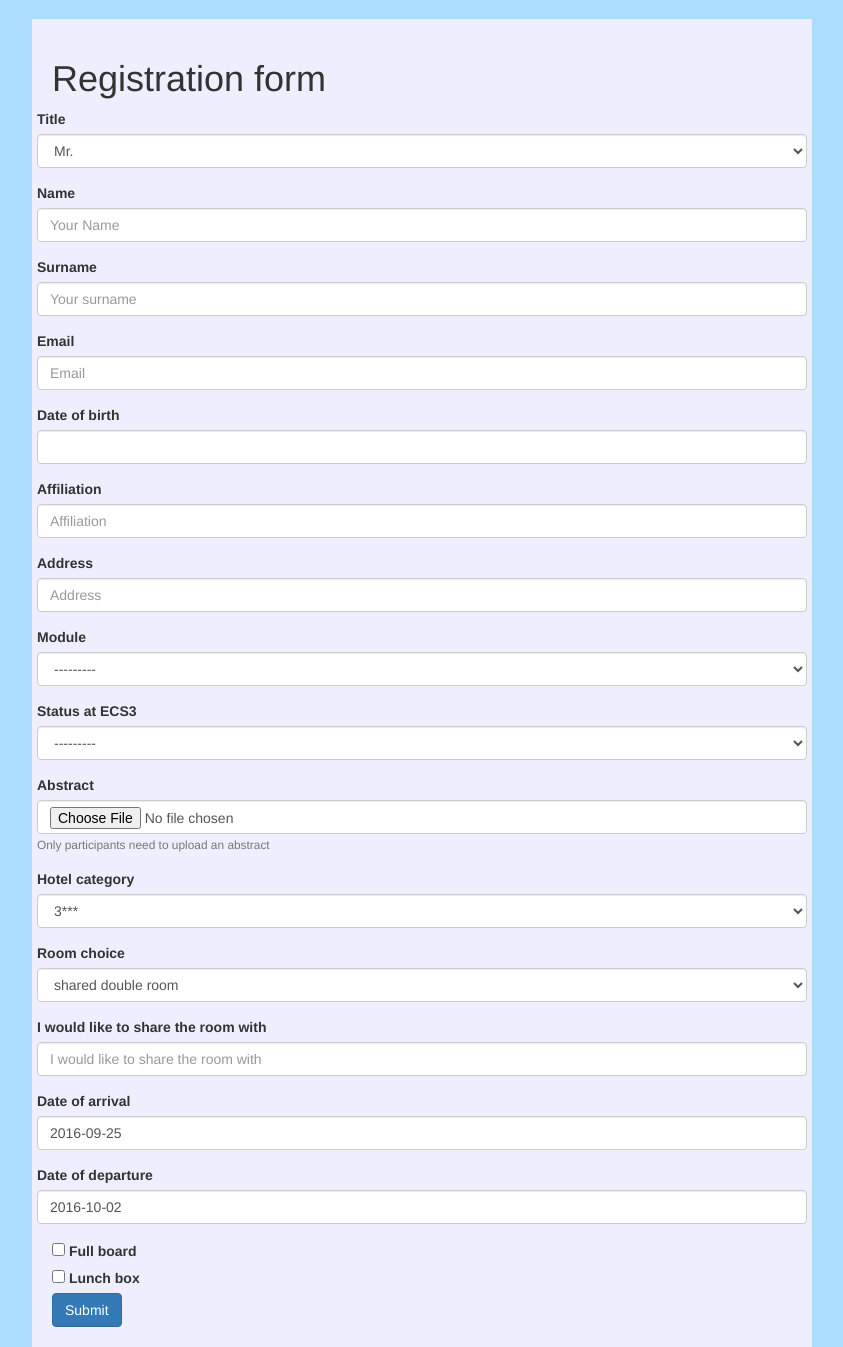
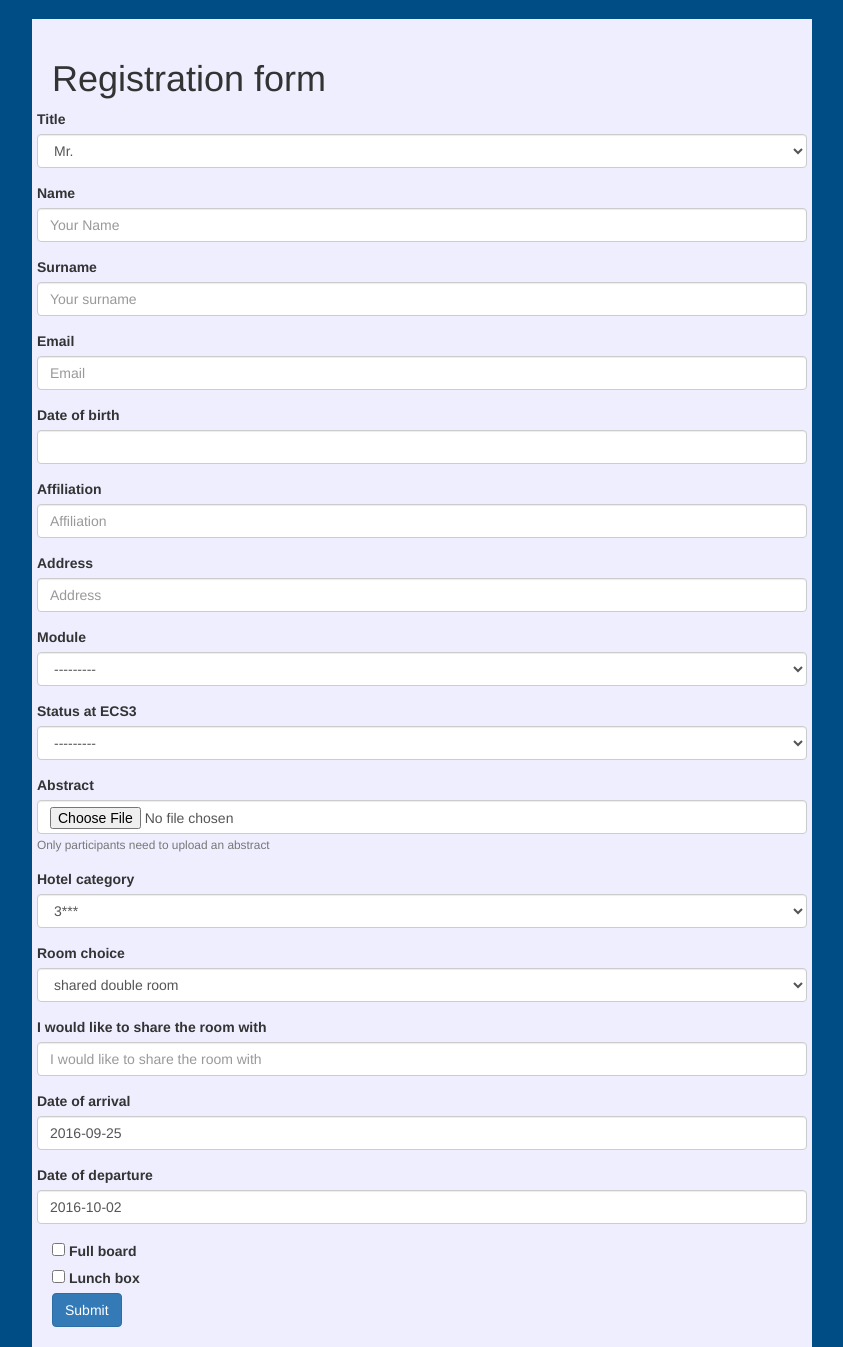
Before and after one commit to zoranstefanic/ecs3, a Django app: page /registration/form/ in a window 1280 px wide. Shown: the part 51-1398 px from the top of the page, without its empty margins (218-1061 px from the left). Run offline with Django 3.2, Linux system fonts and the light colour scheme; data that the repository does not hold is empty; parts of the project's set-up code (start-up, migrations or seed data) failed here and were passed over; some libraries are stand-ins or nearby versions.

Commit message:
Changed bg color on reg form to be the same as the site.

```diff
--- a/registrations/templates/base.html
+++ b/registrations/templates/base.html
@@ -17,7 +17,7 @@
     <!-- Custom CSS -->
     <style>
     body {
-        background: #adf;
+        background: rgb(0, 76, 133);
         padding-top: 70px;
         /* Required padding for .navbar-fixed-top. Remove if using .navbar-static-top. Change if height of navigation changes. */
     }
```
